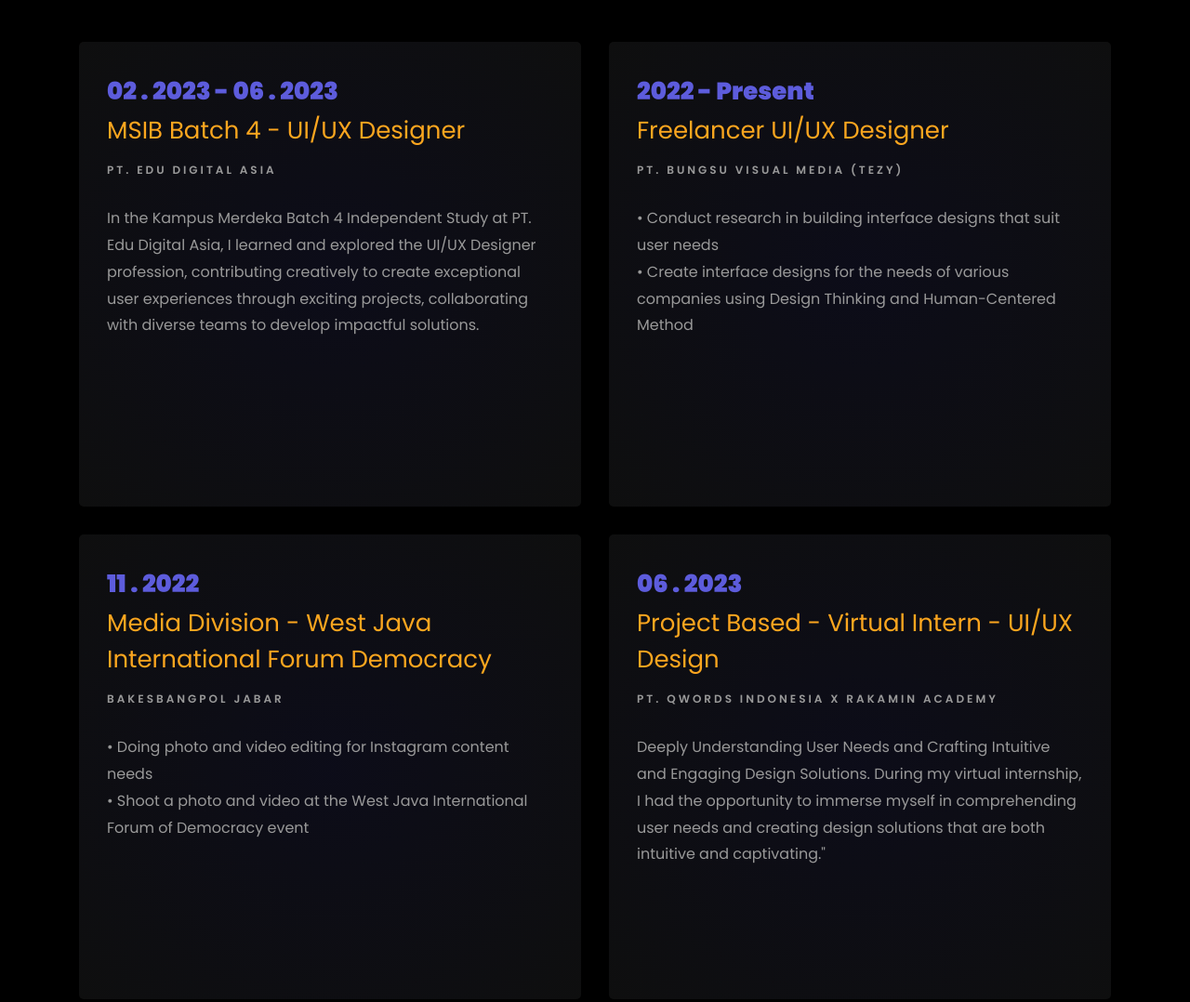
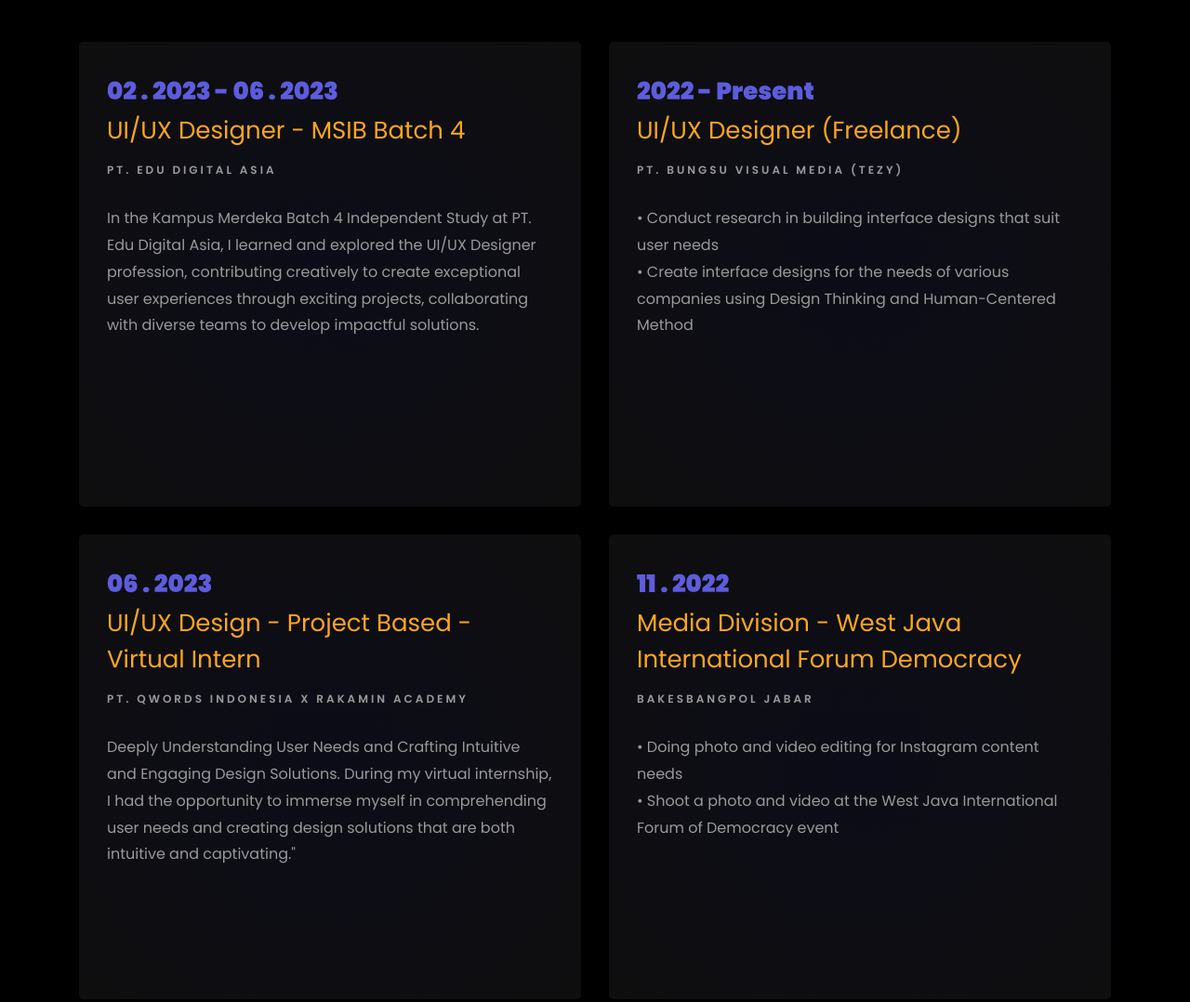
Before and after one commit to sdenisya/sdenisya.github.io, a plain HTML site: page index.html in a window 1280 px wide. Shown: the part 1765-2843 px from the top of the page at 93% size. Drawn offline with Linux system fonts and the light colour scheme; files whose address does not match are found by name.

```diff
--- a/index.html
+++ b/index.html
@@ -124,15 +124,17 @@
     			<div class="col-md-6">
     				<div class="resume-wrap ftco-animate">
     					<span class="date text-indigo">02 . 2023 - 06 . 2023</span>
-    					<h2 class="text-yellow">MSIB Batch 4 - UI/UX Designer</h2>
+    					<h2 class="text-yellow">UI/UX Designer - MSIB Batch 4</h2>
     					<span class="position">PT. Edu Digital Asia</span>
     					<p class="mt-4">In the Kampus Merdeka Batch 4 Independent Study at PT. Edu Digital Asia, I learned and explored the UI/UX Designer profession, contributing creatively to create exceptional user experiences through exciting projects, collaborating with diverse teams to develop impactful solutions.</p>
     				</div>
 					<div class="resume-wrap ftco-animate">
-    					<span class="date text-indigo">11 . 2022</span>
-    					<h2 class="text-yellow">Media Division - West Java International Forum Democracy</h2>
-    					<span class="position">Bakesbangpol Jabar</span>
-    					<p class="mt-4">• Doing photo and video editing for Instagram content needs <br /> • Shoot a photo and video at the West Java International Forum of Democracy event</p>
+    					<span class="date text-indigo">06 . 2023</span>
+    					<h2 class="text-yellow">UI/UX Design - Project Based - Virtual Intern </h2>
+    					<span class="position">PT. Qwords Indonesia x Rakamin Academy</span>
+    					<p class="mt-4">Deeply Understanding User Needs and Crafting Intuitive and Engaging Design Solutions.
+							During my virtual internship, I had the opportunity to immerse myself in comprehending user needs and creating design solutions that are both intuitive and captivating."
+						</p>
     				</div>
     				<div class="resume-wrap ftco-animate">
     					<span class="date text-indigo">05 . 2018</span>
@@ -148,17 +150,15 @@
     			<div class="col-md-6">
     				<div class="resume-wrap ftco-animate">
     					<span class="date text-indigo">2022 - Present</span>
-    					<h2 class="text-yellow">Freelancer UI/UX Designer</h2>
+    					<h2 class="text-yellow">UI/UX Designer (Freelance)</h2>
     					<span class="position">PT. Bungsu Visual Media (Tezy)</span>
     					<p class="mt-4">• Conduct research in building interface designs that suit user needs <br /> • Create interface designs for the needs of various companies using Design Thinking and Human-Centered Method</p>
     				</div>
 					<div class="resume-wrap ftco-animate">
-    					<span class="date text-indigo">06 . 2023</span>
-    					<h2 class="text-yellow">Project Based - Virtual Intern - UI/UX Design</h2>
-    					<span class="position">PT. Qwords Indonesia x Rakamin Academy</span>
-    					<p class="mt-4">Deeply Understanding User Needs and Crafting Intuitive and Engaging Design Solutions.
-							During my virtual internship, I had the opportunity to immerse myself in comprehending user needs and creating design solutions that are both intuitive and captivating."
-						</p>
+    					<span class="date text-indigo">11 . 2022</span>
+    					<h2 class="text-yellow">Media Division - West Java International Forum Democracy</h2>
+    					<span class="position">Bakesbangpol Jabar</span>
+    					<p class="mt-4">• Doing photo and video editing for Instagram content needs <br /> • Shoot a photo and video at the West Java International Forum of Democracy event</p>
     				</div>
 					<div class="resume-wrap ftco-animate">
     					<span class="date text-indigo">2022 - 2023</span>
```
